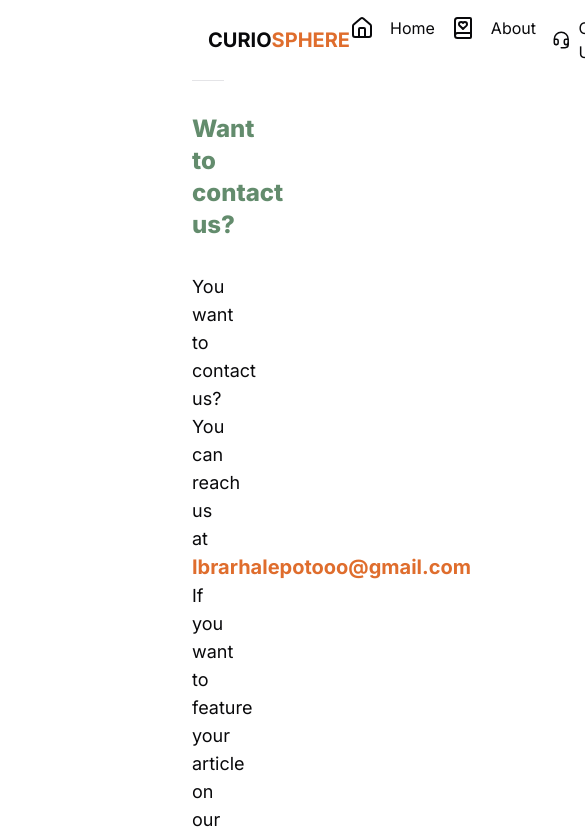
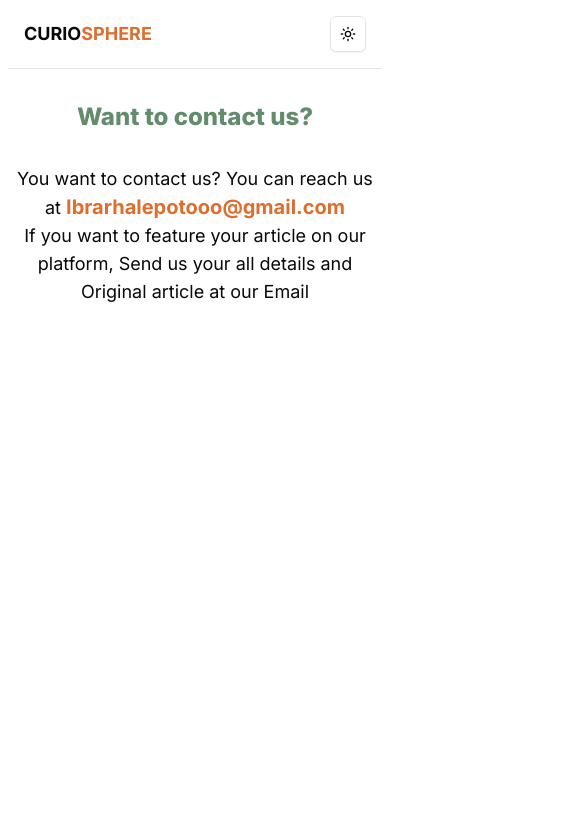
Before and after one commit to DevMazharPro/curio-sphere, a Next.js app: page /contact in a window 390 px wide. Shown: the top 838 px of the page, 585 px wide, since content can reach past the window. Built offline with nearby package versions, Linux system fonts and the light colour scheme.

Commit message:
// Responsive Updated

```diff
--- a/src/app/blog/[slug]/page.tsx
+++ b/src/app/blog/[slug]/page.tsx
@@ -13,16 +13,16 @@ export default async function page({ params: { slug } }: { params: { slug: strin
   return (
     <div className="container mx-auto p-4 font-sans">
       <div className="text-primaryColor font-bold text-lg flex items-center gap-2 ">
-        <span className="text-black font-normal text-base flex items-center gap-2">
+        <span className="text-black dark:text-white font-normal text-base flex items-center gap-2">
           <MoveRight /> Blog By:
         </span>{" "}
         {data.author.name}
       </div>
       <article>
-        <h1 className="text-3xl font-bold text-buttonColor text-center mt-6 tracking-tighter">
+        <h1 className="text-xl md:text-3xl font-bold text-buttonColor text-center mt-3 md:mt-6 tracking-tighter">
           {data.title}
         </h1>
-        <div className="w-full h-[400px] mx-auto my-8">
+        <div className="w-full h-full md:h-[400px] mx-auto my-4 md:my-8">
           <Image
             src={data.mainImage}
             alt=""
@@ -33,7 +33,7 @@ export default async function page({ params: { slug } }: { params: { slug: strin
           />
         </div>
 
-        <div className='prose-headings:text-primaryColor prose-headings:font-bold prose-headings:text-xl prose-headings:py-2'>
+        <div className='prose-headings:text-primaryColor prose-headings:font-bold prose-headings:text-lg md:prose-headings:text-xl prose-headings:py-2'>
           <PortableText value={data.body}/>
         </div>
       </article>
--- a/src/app/layout.tsx
+++ b/src/app/layout.tsx
@@ -25,7 +25,7 @@ export default function RootLayout({
           enableSystem
           disableTransitionOnChange
         >
-          <div className="px-48">
+          <div className="px-2 md:px-48">
             <Header />
             {children}
           </div>
--- a/src/components/BlogCard.tsx
+++ b/src/components/BlogCard.tsx
@@ -14,7 +14,7 @@ export default async function BlogCard() {
   const data = await client.fetch(query);
 
   return (
-    <div className="grid grid-cols-1 md:grid-cols-2 gap-4 mt-10">
+    <div className="grid grid-cols-1 md:grid-cols-2 gap-4 mt-6 md:mt-10">
       {data.map((item: typeCard) => (
         <Card
           className="w-full h-[420px] overflow-hidden flex flex-col"
--- a/src/components/Header.tsx
+++ b/src/components/Header.tsx
@@ -9,11 +9,11 @@ export default function Header() {
   return (
     <nav className="flex justify-between items-center p-4 border-b">
       <Link href="/">
-        <div className="uppercase text-xl font-bold">
+        <div className="uppercase text-lg md:text-xl font-bold">
           Curio<span className="text-buttonColor">Sphere</span>
         </div>
       </Link>
-      <div>
+      <div className="hidden md:block">
         <ul className="flex space-x-4">
           <Link href={"/"}>
             {" "}
```
